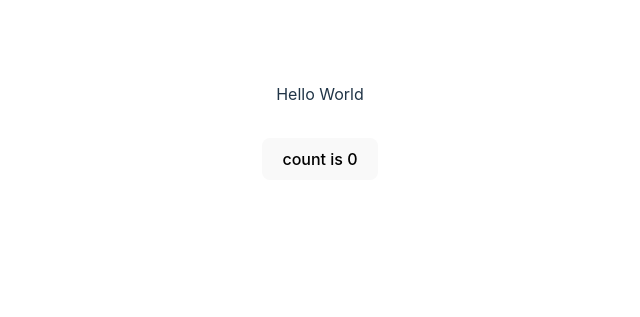
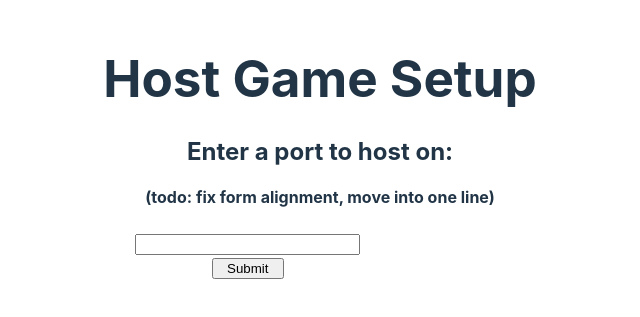
Before and after one commit to yimeric7/BoggleView-Frontend, a React (Vite) app: page / in a window 1280 px wide. Shown: the part 253-570 px from the top of the page, without its empty margins (320-960 px from the left). Built offline with nearby package versions, Linux system fonts and the light colour scheme.

Commit message:
Began implementing react screens. Included single/multiplayer mode select, multiplayer mode select, and multiplayer host setup screens.

```diff
--- a/src/App.jsx
+++ b/src/App.jsx
@@ -1,4 +1,5 @@
 import { useState } from 'react'
+import reactLogo from './assets/react.svg'
 import './App.css'
 
 function App() {
@@ -6,12 +7,26 @@ function App() {
 
   return (
     <div className="App">
-      Hello World
+      <div>
+        <a href="https://vitejs.dev" target="_blank">
+          <img src="/vite.svg" className="logo" alt="Vite logo" />
+        </a>
+        <a href="https://reactjs.org" target="_blank">
+          <img src={reactLogo} className="logo react" alt="React logo" />
+        </a>
+      </div>
+      <h1>Vite + React</h1>
       <div className="card">
         <button onClick={() => setCount((count) => count + 1)}>
           count is {count}
         </button>
+        <p>
+          Edit <code>src/App.jsx</code> and save to test HMR
+        </p>
       </div>
+      <p className="read-the-docs">
+        Click on the Vite and React logos to learn more
+      </p>
     </div>
   )
 }
--- /dev/null
+++ b/src/MultiplayerHost.css
@@ -0,0 +1,30 @@
+#root {
+    max-width: 1280px;
+    margin: 0 auto;
+    padding: 2rem;
+    text-align: center;
+}
+
+#host-parent{
+    width: 100%;
+}
+
+#host-enter-port-section{
+    left: 33.33%;
+    width: 66.67%;
+}
+
+#host-select-port-text{
+    left: 0px;
+    width: 75%
+}
+
+#host-setup-form{
+    width:100%;
+}
+
+#host-select-port-submit{
+    margin-left: 0px;
+    left: 75%;
+    width: 25%
+}
--- /dev/null
+++ b/src/MultiplayerHost.jsx
@@ -0,0 +1,21 @@
+import './MultiplayerHost.css'
+
+function MultiplayerHost() {
+    return (
+        <div id="host-parent">
+            <div>
+                <h1>Host Game Setup</h1>
+                <h2>Enter a port to host on:</h2>
+                <h4>(todo: fix form alignment, move into one line)</h4>
+            </div>
+            <div id="host-enter-port-section">
+                <form id="host-setup-form">
+                    <input type="text" id="host-select-port-text"/>
+                    <input type="submit" id="host-select-port-submit"/>
+                </form>
+            </div>
+        </div>
+    )
+}
+
+export default MultiplayerHost
--- /dev/null
+++ b/src/MultiplayerSelectMode.css
@@ -0,0 +1,22 @@
+#root {
+    max-width: 1280px;
+    margin: 0 auto;
+    padding: 2rem;
+    text-align: center;
+}
+
+.select-host-join-buttons {
+
+    position: absolute;
+    align-self: center;
+
+    top: 66.67%;
+}
+
+#select-join {
+    left: 33.33%;
+}
+
+#select-host {
+    right: 33.33%;
+}
--- /dev/null
+++ b/src/MultiplayerSelectMode.jsx
@@ -0,0 +1,18 @@
+import './MultiplayerSelectMode.css'
+
+function MultiplayerSelectMode() {
+    return (
+        <div id="mutiplayer-select-mode-parent">
+            <div>
+                <h1>Select Multiplayer Mode</h1>
+                <h2>Do you want to join an existing game or host a new game?</h2>
+            </div>
+            <div id="mutiplayer-select-mode-section">
+                <button className="select-host-join-buttons" id="select-join" onClick={() => console.log("join")}>Join</button>
+                <button className="select-host-join-buttons" id="select-host" onClick={() => console.log("host")}>Host</button>
+            </div>
+        </div>
+    )
+}
+
+export default MultiplayerSelectMode
--- /dev/null
+++ b/src/Select.css
@@ -0,0 +1,22 @@
+#root {
+    max-width: 1280px;
+    margin: 0 auto;
+    padding: 2rem;
+    text-align: center;
+}
+
+.select-gamemode-buttons {
+
+    position: absolute;
+    align-self: center;
+
+    top: 66.67%;
+}
+
+#select-singleplayer {
+    left: 33.33%;
+}
+
+#select-multiplayer {
+    right: 33.33%;
+}
--- /dev/null
+++ b/src/Select.jsx
@@ -0,0 +1,17 @@
+import './Select.css'
+
+function Select() {
+    return (
+        <div id="select-parent">
+            <div>
+                <h1>Select Gamemode</h1>
+            </div>
+            <div id="select-button-section">
+                <button className="select-gamemode-buttons" id="select-singleplayer" onClick={() => console.log("singleplayer")}>Singleplayer</button>
+                <button className="select-gamemode-buttons" id="select-multiplayer" onClick={() => console.log("multiplayer")}>Multiplayer</button>
+            </div>
+        </div>
+    )
+}
+
+export default Select
--- a/src/index.css
+++ b/src/index.css
@@ -6,7 +6,7 @@
 
   color-scheme: light dark;
   color: rgba(255, 255, 255, 0.87);
-  background-color: #242424;
+  background-color: #000000;
 
   font-synthesis: none;
   text-rendering: optimizeLegibility;
@@ -35,6 +35,8 @@ body {
 h1 {
   font-size: 3.2em;
   line-height: 1.1;
+  top:33%;
+  text-align: center;
 }
 
 button {
@@ -48,6 +50,7 @@ button {
   cursor: pointer;
   transition: border-color 0.25s;
 }
+
 button:hover {
   border-color: #646cff;
 }
--- a/src/main.jsx
+++ b/src/main.jsx
@@ -1,11 +1,13 @@
 import React from 'react'
 import ReactDOM from 'react-dom/client'
-import App from './App'
+import Select from './Select'
 import './index.css'
+import MultiplayerSelectMode from './MultiplayerSelectMode'
+import MultiplayerHost from './MultiplayerHost'
 
-// Make Boggle svg in index.html & change title
 ReactDOM.createRoot(document.getElementById('root')).render(
   <React.StrictMode>
-    <App />
+    {/* Replace with <Select/> */}
+    <MultiplayerHost/>
   </React.StrictMode>
 )
```
